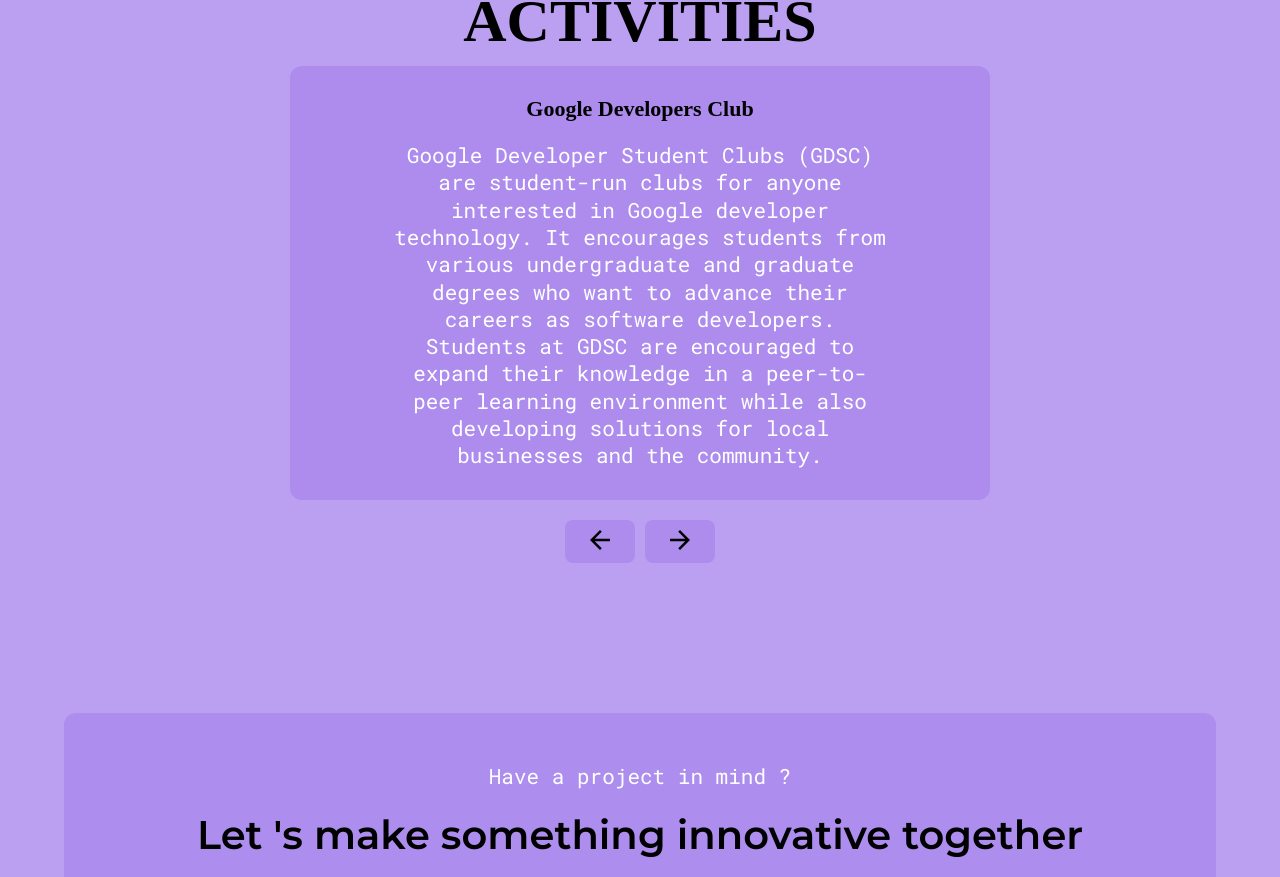
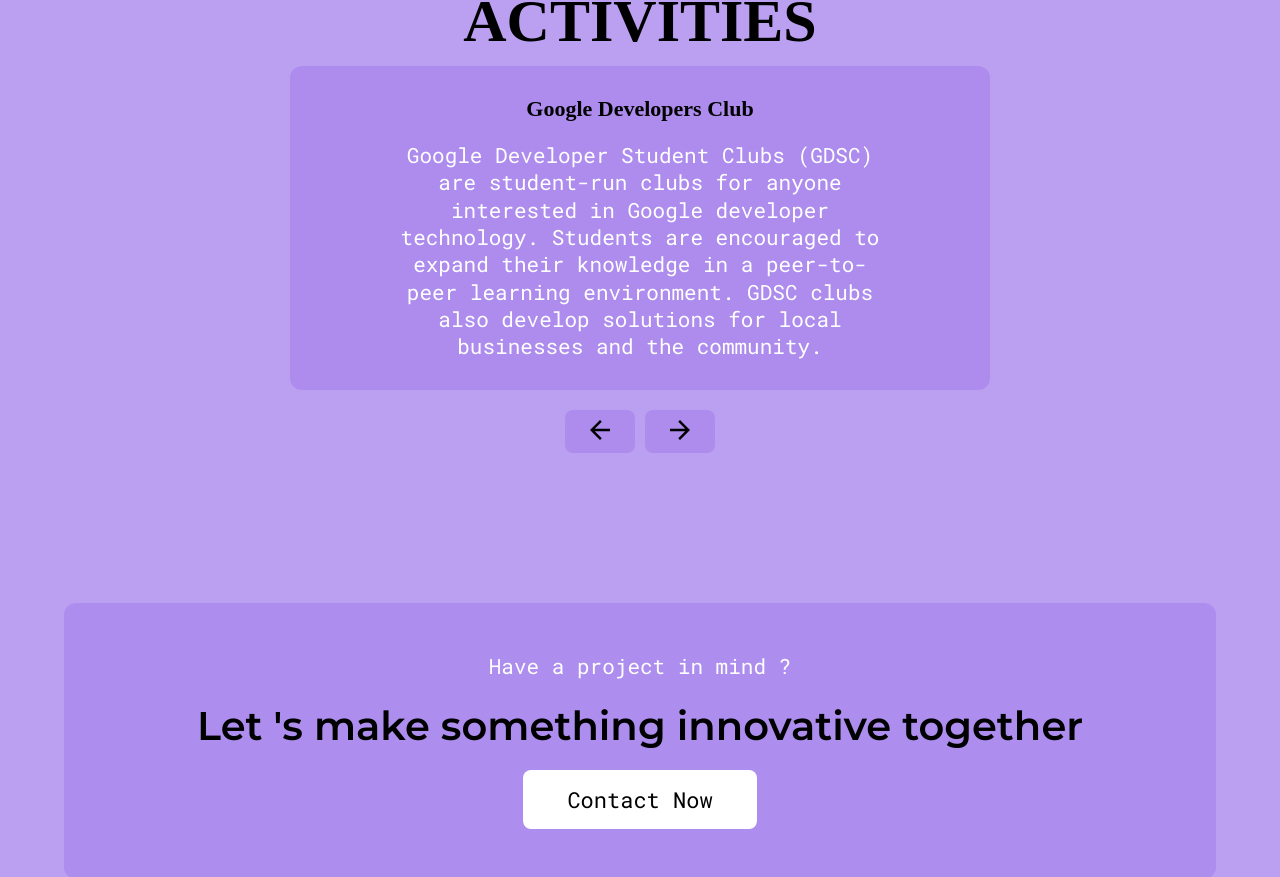
Before and after one commit to RuchikaSuryawanshi7/My_Portfolio, a React (Create React App) app: page / in a window 1280 px wide. Shown: the part 3979-4856 px from the top of the page. Built offline with nearby package versions, Linux system fonts and the light colour scheme; a web font is replaced by a local one.

Commit message:
Update extraActivity.js

```diff
--- a/src/assets/data/extraActivity.js
+++ b/src/assets/data/extraActivity.js
@@ -2,7 +2,7 @@
   {
     id: 1,
     name: 'Google Developers Club',
-    desc: 'Google Developer Student Clubs (GDSC) are student-run clubs for anyone interested in Google developer technology. It encourages students from various undergraduate and graduate degrees who want to advance their careers as software developers. Students at GDSC are encouraged to expand their knowledge in a peer-to-peer learning environment while also developing solutions for local businesses and the community.',
+    desc: 'Google Developer Student Clubs (GDSC) are student-run clubs for anyone interested in Google developer technology. Students are encouraged to expand their knowledge in a peer-to-peer learning environment. GDSC clubs also develop solutions for local businesses and the community.',
   },
   {
     id: 2,
```
